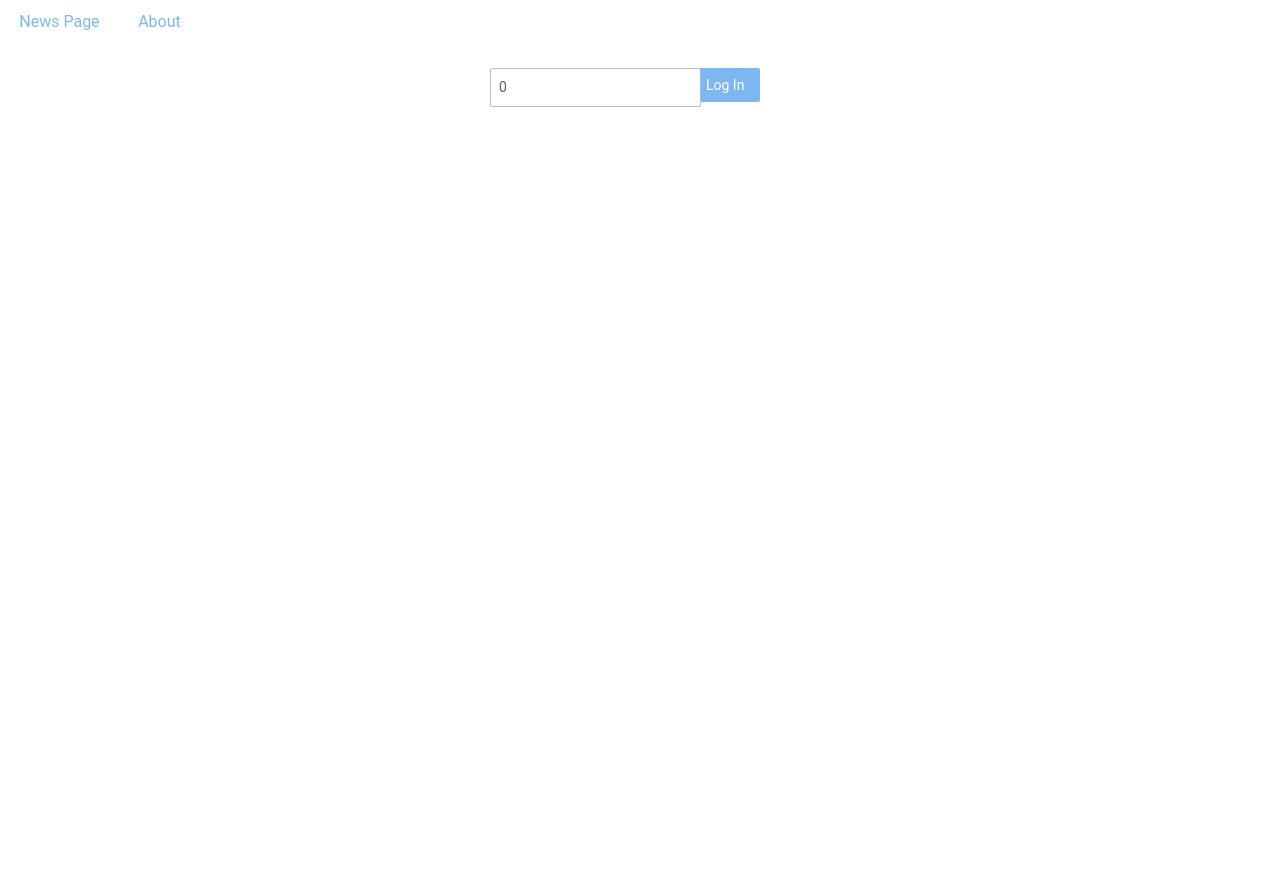
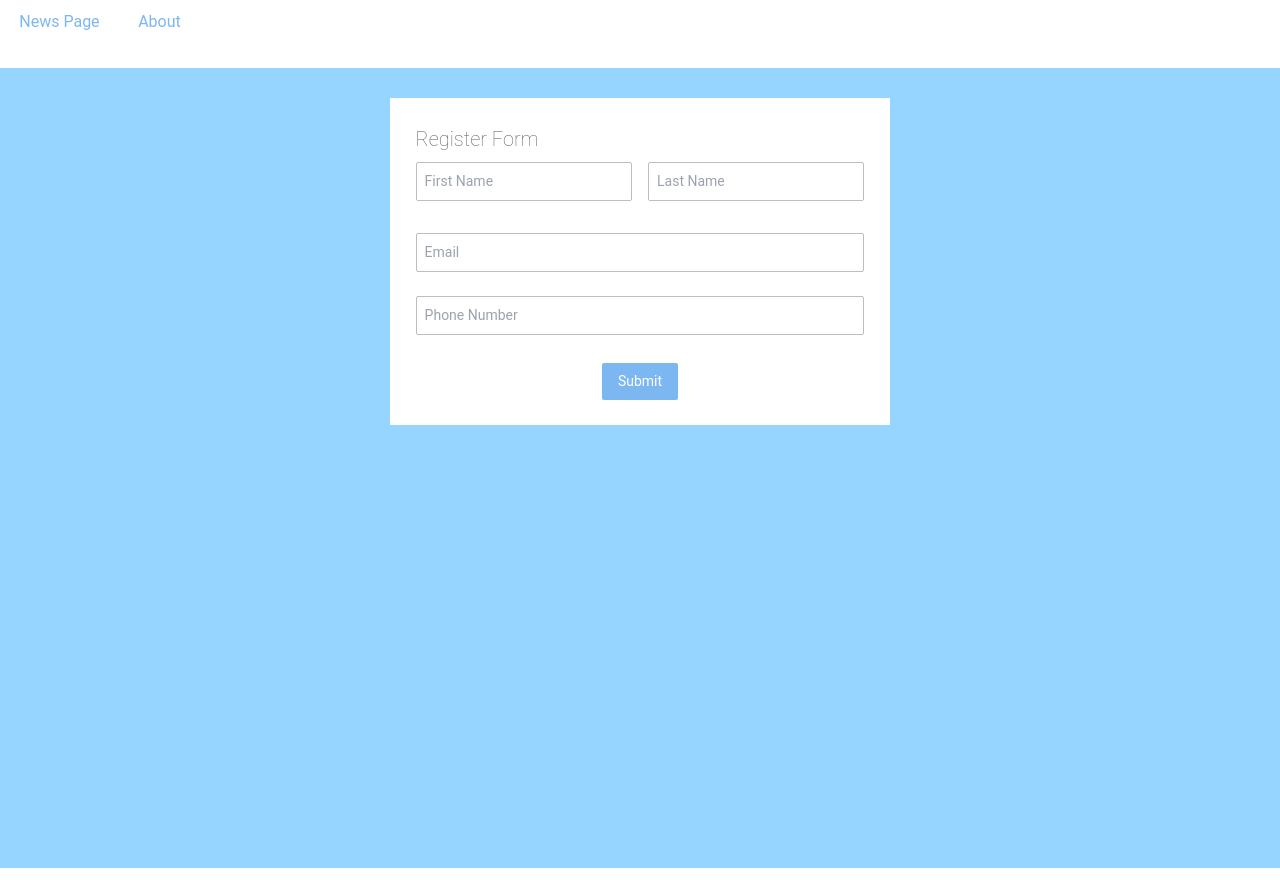
Before and after one commit to TatsiaA/ng, an Angular app: page /login in a window 1280 px wide. Before the commit the page ends 800 px from the top, so only its background shows below. Built offline with nearby package versions, Linux system fonts and the light colour scheme.

Commit message:
add forms (part)

```diff
--- a/src/app/app.module.ts
+++ b/src/app/app.module.ts
@@ -1,7 +1,6 @@
 import { NgModule } from '@angular/core';
 import { BrowserModule } from '@angular/platform-browser';
 import { NgSelectModule } from '@ng-select/ng-select';
-import { FormsModule } from '@angular/forms';
 import { HttpClientModule } from '@angular/common/http';
 
 import {Routes, RouterModule} from '@angular/router';
@@ -24,6 +23,7 @@ import { LoginPageComponent } from './login-page/login-page.component';
 import {LoginService} from "./services/login.service";
 import {NewsService} from "./services/news.service";
 import { FilterPipe } from './pipes/filter.pipe';
+import { FormsModule, ReactiveFormsModule } from '@angular/forms';
 
 const appRoutes: Routes =[
   { path: '', component: NewsPageComponent},
@@ -56,7 +56,8 @@ const appRoutes: Routes =[
     AppRoutingModule,
     RouterModule.forRoot(appRoutes),
     NgSelectModule,
-    FormsModule
+    FormsModule,
+    ReactiveFormsModule
   ],
   providers: [
     LoginService,
--- a/src/app/login-page/login-page.component.html
+++ b/src/app/login-page/login-page.component.html
@@ -1,5 +1,33 @@
 <!-- <app-top-bar [userName]="userName"></app-top-bar> -->
+
 <div class="login-page">
-  <label for="input-name" class="button" routerLink="/">Log in</label>
-  <input type="text" [(ngModel)]="username" id="input-name" name="add-name" placeholder="Type your name...">
+  <form class="content">
+    <h2>Register Form</h2>
+
+    <div class="row">
+      <div class="mt-2 mb-2 mr-2 col">
+        <input type="text" class="form-control" placeholder="First Name">
+      </div>
+
+      <div class="mt-2 mb-2 ml-2 col">
+        <input type="text" class="form-control" placeholder="Last Name">
+      </div>
+    </div>
+
+    <div class="mt-2 mb-2 row">
+      <input type="text" class="form-control" placeholder="Email">
+    </div>
+
+    <div class="mt-2 mb-2 row">
+      <input type="text" class="form-control" placeholder="Phone Number">
+    </div>
+
+    <div class="mt-3 row">
+      <button class="button">Submit</button>
+    </div>
+
+<!--    <label for="input-name" class="button" routerLink="/">Log in</label>-->
+<!--    <input type="text" [(ngModel)]="username" id="input-name" name="add-name" placeholder="Type your name...">-->
+  </form>
+
 </div>
--- a/src/app/login-page/login-page.component.scss
+++ b/src/app/login-page/login-page.component.scss
@@ -1,19 +1,33 @@
+$blue: #7db7f1;
+
 .login-page {
   position: relative;
   margin: 0 auto;
-  width: 300px;
+  width: 100%;
+  height: 100vh;
+  background-color: rgb(149, 213, 255);
 
-  & label {
+  & .content {
     position: relative;
-    left: 200px;
-    height: 34px;
-    text-transform: capitalize;
-    font-weight: normal;
+    top: 30px;
+    max-width: 500px;
+    margin: auto;
+    background-color: #FFFFFF;
+    padding: 2%;
+
+    & .row {
+      display: flex;
+      justify-content: center;
+      width: 100%;
+
+      & .col {
+        width: 100%;
+      }
+
+      & .form-control {
+         width: 100%;
+      }
+    }
   }
 
-  & input {
-    position: absolute;
-    left: 0;
-
-  }
 }
--- a/src/app/login-page/login-page.component.ts
+++ b/src/app/login-page/login-page.component.ts
@@ -8,7 +8,7 @@ import { LoginService } from '../services/login.service';
 })
 export class LoginPageComponent {
 
-  username: string = '0';
+  username: string = '';
 
   constructor(
     private readonly loginService: LoginService
```
